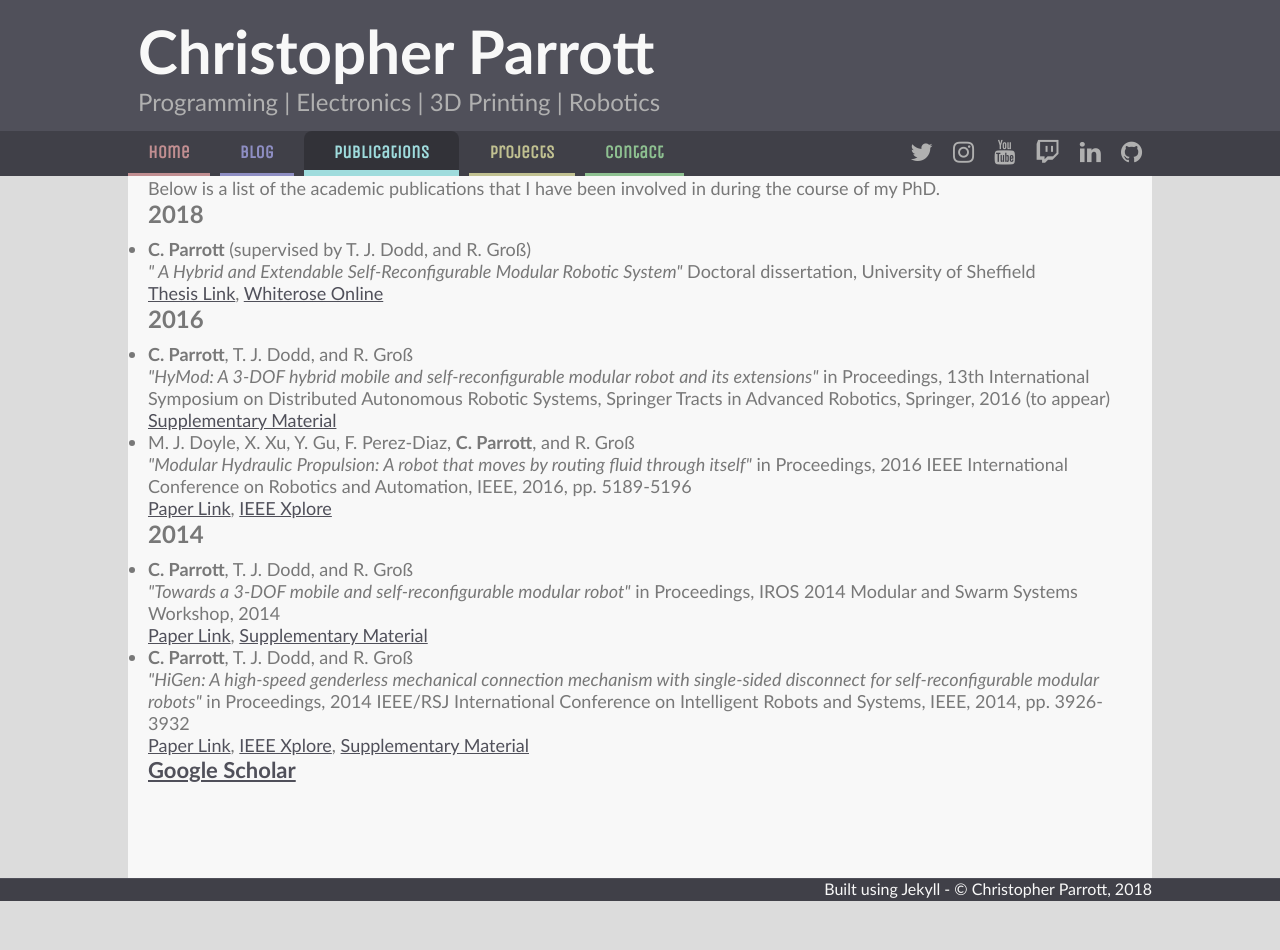
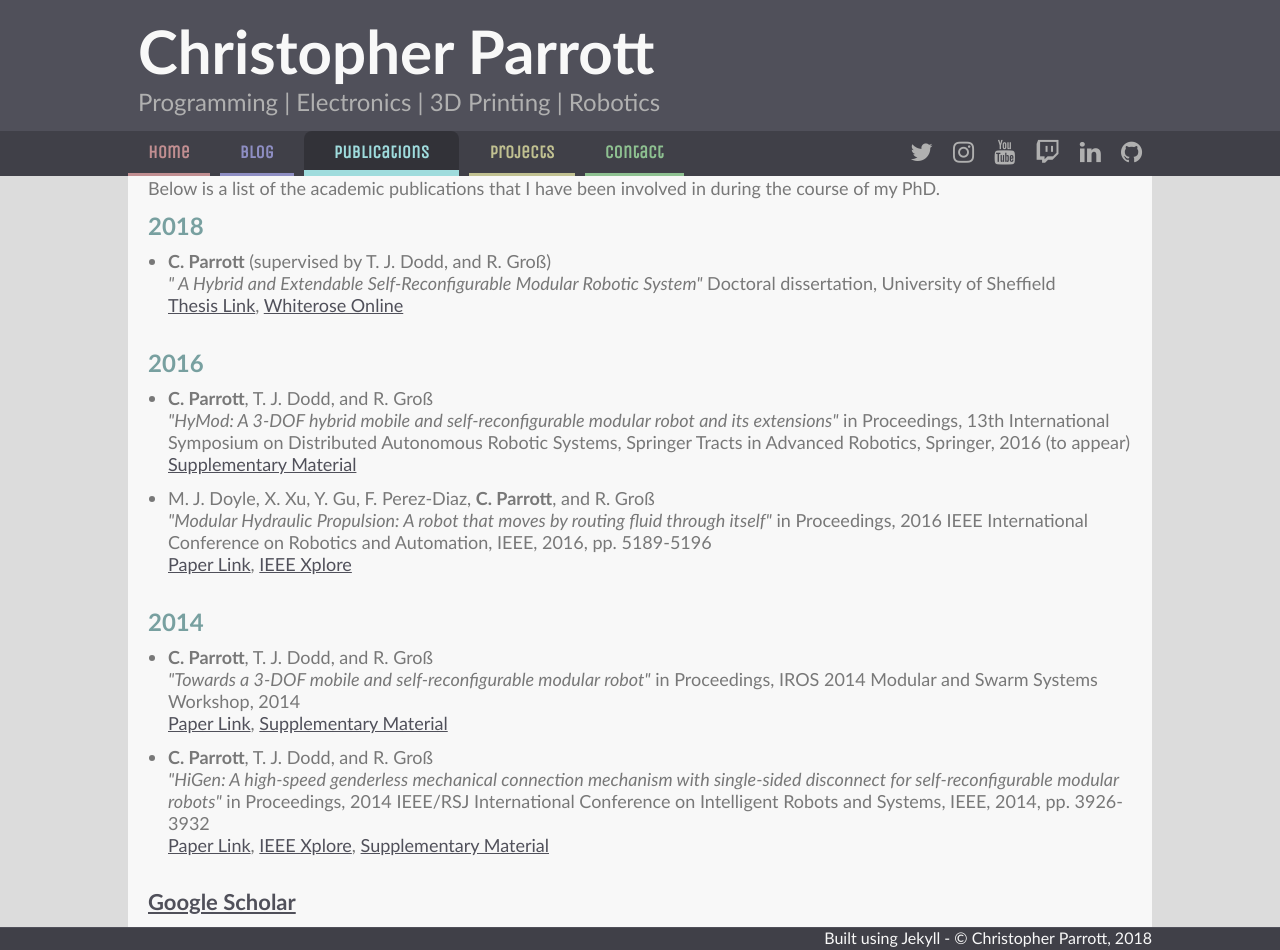
Before and after one commit to christophertmparrott/christophertmparrott.github.io, a Jekyll site: the page built from publications.html, in a window 1280 px wide. Built offline with Jekyll 4.4.1, drawn with Linux system fonts in a browser that asks for light colours; some web fonts are replaced; before the commit the page ends 901 px from its top, so only the background shows below that.

Commit message:
Included css for publications page

```diff
--- a/_layouts/default.html
+++ b/_layouts/default.html
@@ -14,6 +14,7 @@
 		<link rel="stylesheet" type="text/css" href="{{site.baseurl}}/css/nav.css" />
 		{% if page.url == '/' %}<link rel="stylesheet" type="text/css" href="{{site.baseurl}}/css/home.css" />{% endif %}
 		{% if page.url contains '/bloggg/' %}<link rel="stylesheet" type="text/css" href="{{site.baseurl}}/css/blog.css" />{% endif %}
+		{% if page.url == '/publications/' %}<link rel="stylesheet" type="text/css" href="{{site.baseurl}}/css/pub.css" />{% endif %}
 	</head>
 	<body>
 		<header>
--- /dev/null
+++ b/css/pub.css
@@ -0,0 +1,34 @@
+/********************
+ * Colors
+ ********************/
+h2, h3, strong {
+	color: rgb(120, 160, 160);
+}
+
+
+/********************
+ * Page Elements
+ ********************/
+.homeimg {
+	max-width: 640px;
+	margin: auto;
+	padding-bottom: 20px;
+}
+
+.box > ul {
+	padding-left: 20px;
+	padding-bottom: 20px;
+}
+
+.box > ul > li > ul{
+	padding-left: 20px;
+}
+
+p, .box > ul > li{
+	padding-bottom: 12px;
+}
+
+
+/********************
+ * Small device CSS
+ ********************/
```
